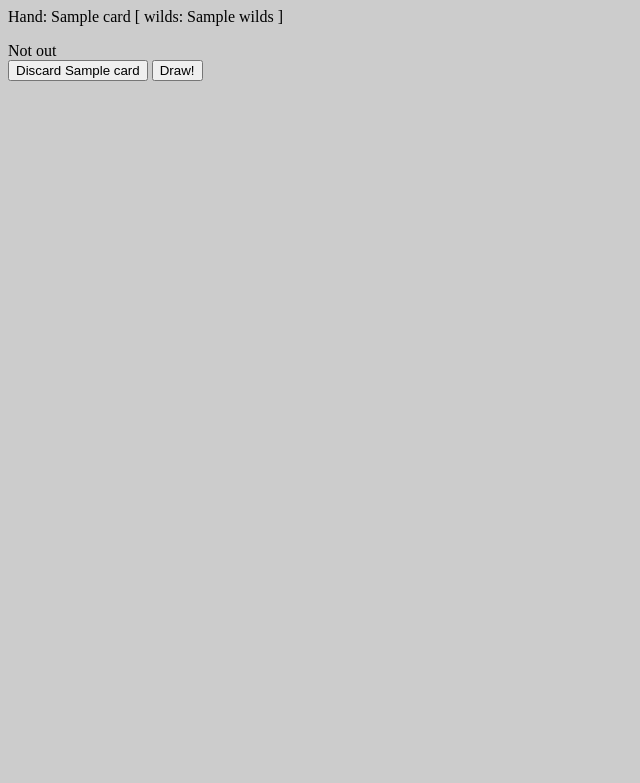
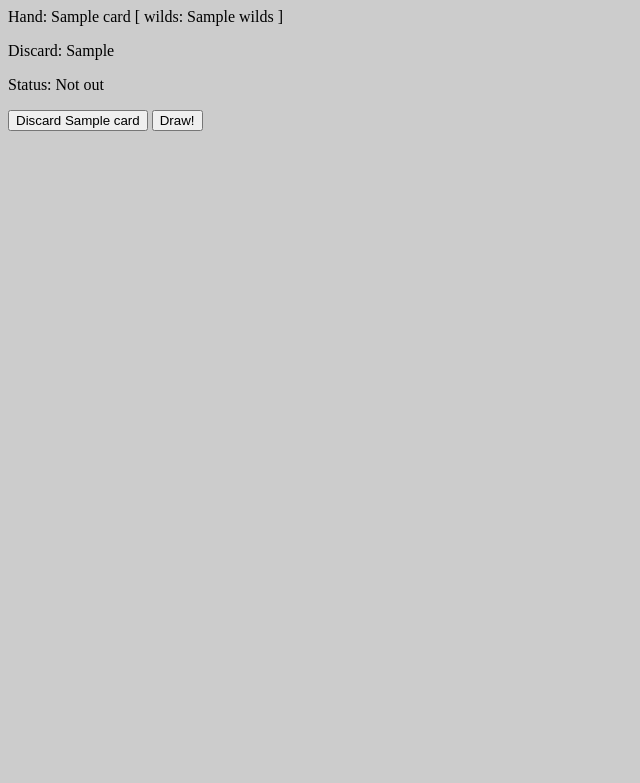
Before and after one commit to chellmuth/5-crowns, a Flask app: template app/templates/play.html in a window 1280 px wide. Shown: the top 783 px of the page, without its empty margins (0-640 px from the left). Run offline with Flask 2, Linux system fonts and the light colour scheme; the template is opened without the code that fills it: most values are stand-ins (such as "Sample title", 1, 10 or a date in 2020).

Commit message:
Show discard

```diff
--- a/app/routes.py
+++ b/app/routes.py
@@ -81,7 +81,7 @@ def hello_world():
     hand_size = 6
     wilds = 1
 
-    dealer = Dealer(hand_size, wilds=False)
+    dealer = Dealer(hand_size, include_wilds=False)
     hand = dealer.deal()
 
     current_configuration = scoring.find_best_configuration(set(hand), wilds)
@@ -129,6 +129,7 @@ class Game:
     def discard(self, index):
         self.hand.pop(index)
         self.out = self._check_out()
+        self.dealer.fake_discard()
 
     def _check_out(self):
         configuration = scoring.find_best_configuration(
@@ -136,6 +137,10 @@ class Game:
             self.wilds
         )
         return configuration.score == 0
+
+    @property
+    def discard_top(self):
+        return self.dealer.discard
 
 current_game = Game(3)
 
@@ -146,7 +151,8 @@ def render_game(game):
             for card in cards.sort(game.hand)
         ],
         "wilds": game.wilds,
-        "out": game.out
+        "out": game.out,
+        "discard_top": card_to_fragment(game.discard_top)
     }
 
     return render_template("play.html", game=game_view)
--- a/app/templates/play.html
+++ b/app/templates/play.html
@@ -13,11 +13,17 @@
 </head>
 <body>
 {% include "_hand.html" %}
-{% if game["out"] %}
-   OUT
-{% else %}
-   Not out
-{% endif %}
+<p>
+    Discard: {{ game["discard_top"] | safe }}
+</p>
+<p>
+    Status:
+    {% if game["out"] %}
+       OUT
+    {% else %}
+       Not out
+    {% endif %}
+</p>
 <form id="play-form" action="/play" method="POST">
     {% for card in game["hand"] %}
         <button
```
Also changed, not shown: crowns/game/dealer.py (+12 -2 lines).
